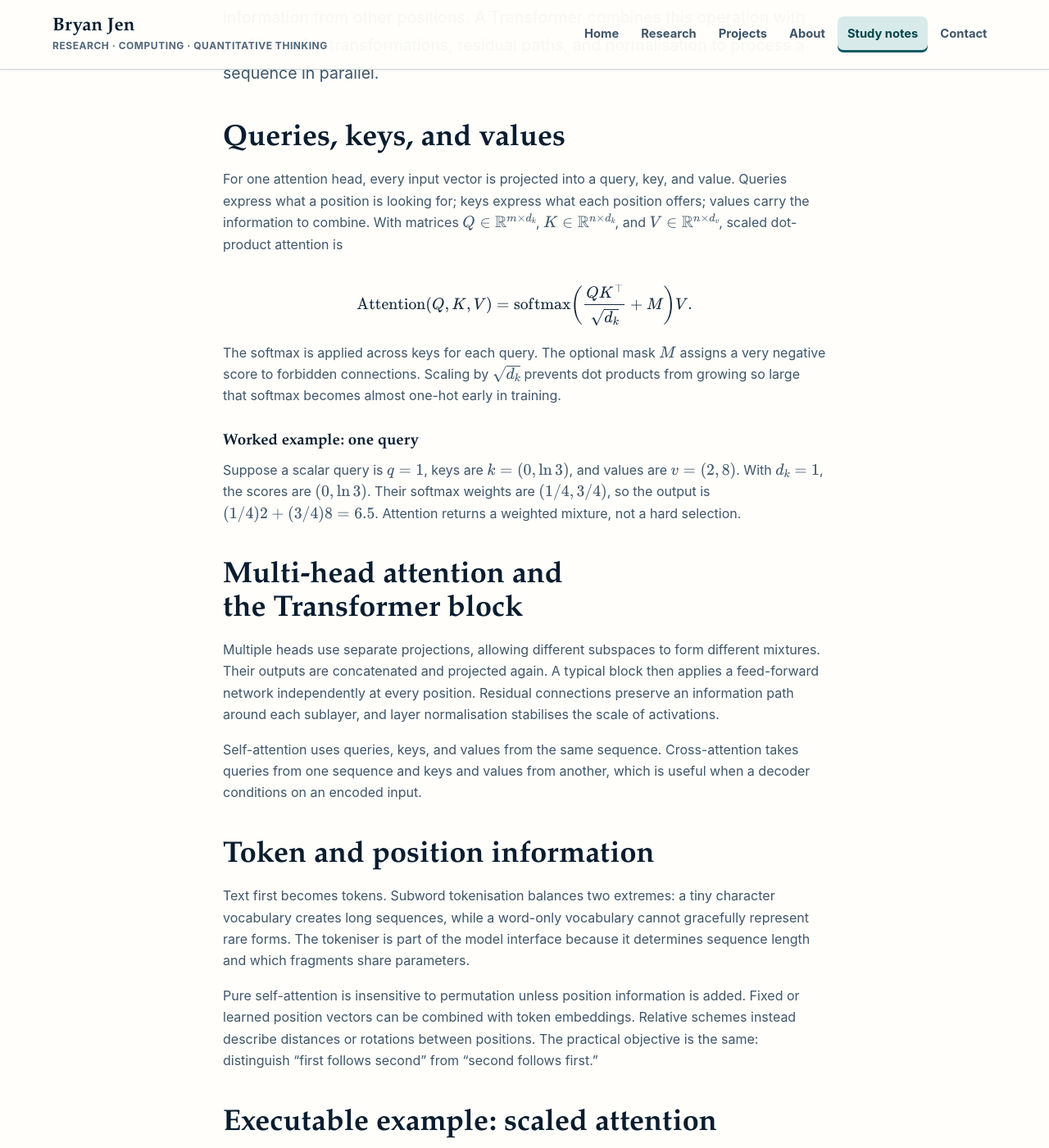
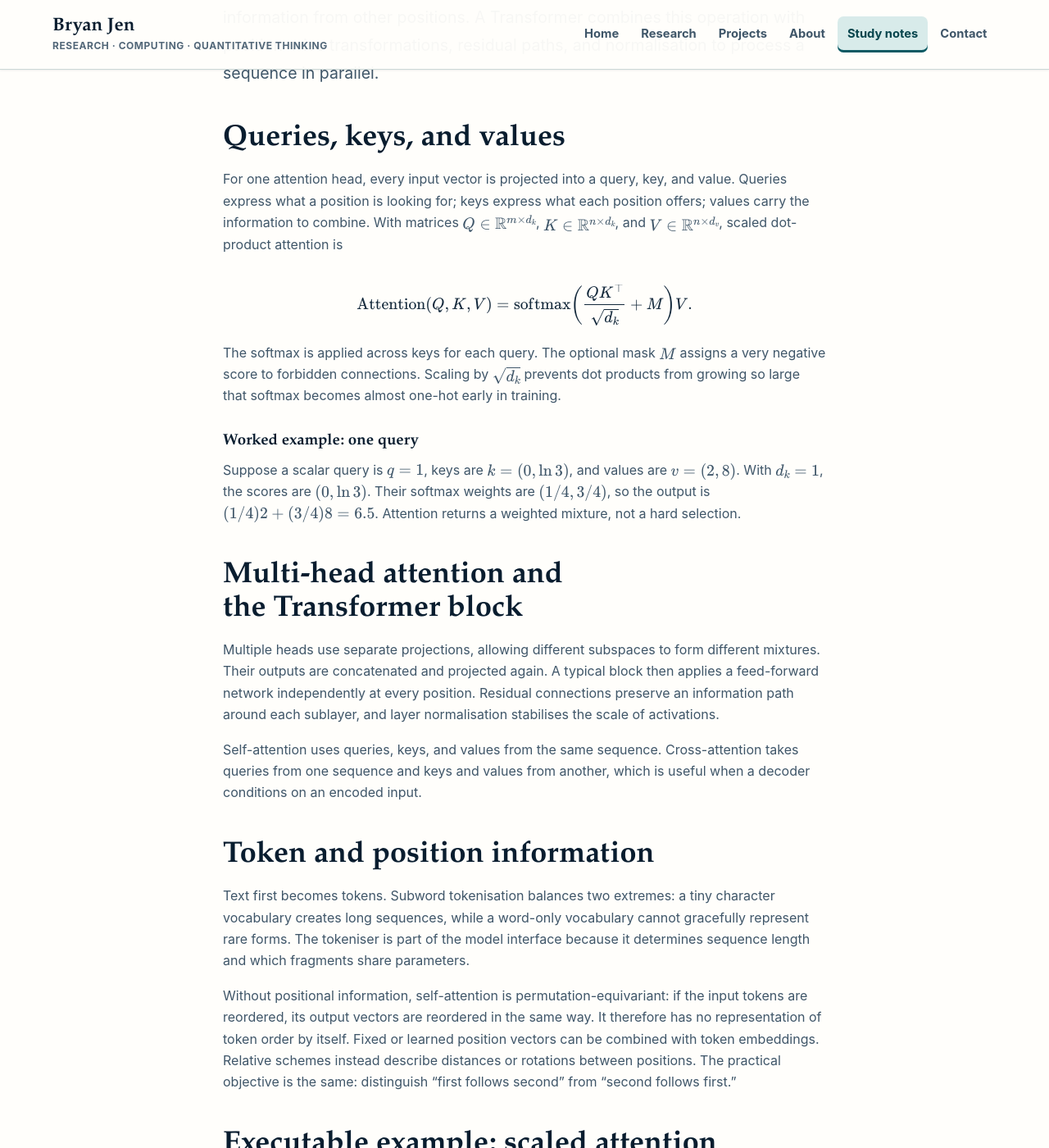
Before and after one commit to bryan890115/bryan890115.github.io, a Jekyll site: the page built from study-notes/comp6713/notes/attention-and-transformers.html, in a window 1280 px wide and 1400 px high, scrolled down 388 px. Shown: the whole window at 82% size. Built offline with Jekyll 4.4.1, drawn with Linux system fonts in a browser that asks for light colours.

Commit message:
Complete COMP6713 final QA evidence

```diff
--- a/assets/css/professional.css
+++ b/assets/css/professional.css
@@ -957,6 +957,14 @@
   overflow-y: hidden;
 }
 
+.site-main--prose mjx-container:not([display="true"]) {
+  display: inline-block;
+  max-width: 100%;
+  overflow-x: auto;
+  overflow-y: hidden;
+  vertical-align: middle;
+}
+
 .site-main--prose mjx-container[tabindex]:focus-visible {
   outline: 0.1875rem solid var(--focus);
   outline-offset: 0.1875rem;
--- a/study-notes/comp6713/notes/attention-and-transformers.html
+++ b/study-notes/comp6713/notes/attention-and-transformers.html
@@ -28,7 +28,7 @@
 
   <h2>Token and position information</h2>
   <p>Text first becomes tokens. Subword tokenisation balances two extremes: a tiny character vocabulary creates long sequences, while a word-only vocabulary cannot gracefully represent rare forms. The tokeniser is part of the model interface because it determines sequence length and which fragments share parameters.</p>
-  <p>Pure self-attention is insensitive to permutation unless position information is added. Fixed or learned position vectors can be combined with token embeddings. Relative schemes instead describe distances or rotations between positions. The practical objective is the same: distinguish “first follows second” from “second follows first.”</p>
+  <p>Without positional information, self-attention is permutation-equivariant: if the input tokens are reordered, its output vectors are reordered in the same way. It therefore has no representation of token order by itself. Fixed or learned position vectors can be combined with token embeddings. Relative schemes instead describe distances or rotations between positions. The practical objective is the same: distinguish “first follows second” from “second follows first.”</p>
 
   <h2>Executable example: scaled attention</h2>
   <p>This small implementation computes the worked example directly. The inputs are fixed synthetic scalars and the result is checked numerically.</p>
```
Also changed, not shown: README.md, docs/review/d0003/attention-1440.png (added), docs/review/d0003/attention-360.png (added), docs/review/d0003/comp6713-index-1440.png (added), docs/review/d0003/comp6713-index-360.png (added), docs/review/d0003/foundations-768.png (added), docs/review/d0003/responsible-deployment-1440.png (added), docs/review/d0003/sequence-tagging-1440.png (added), docs/review/d0003/sequence-tagging-360.png (added).
